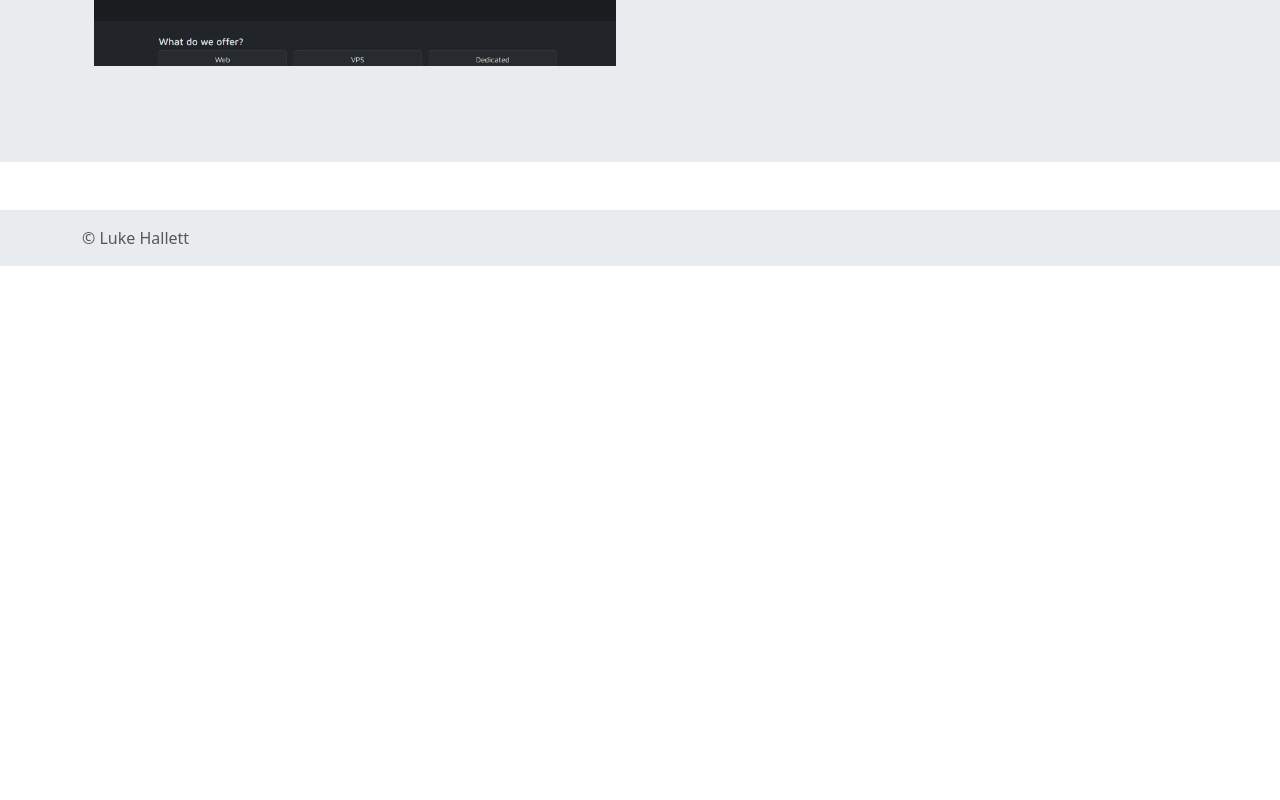
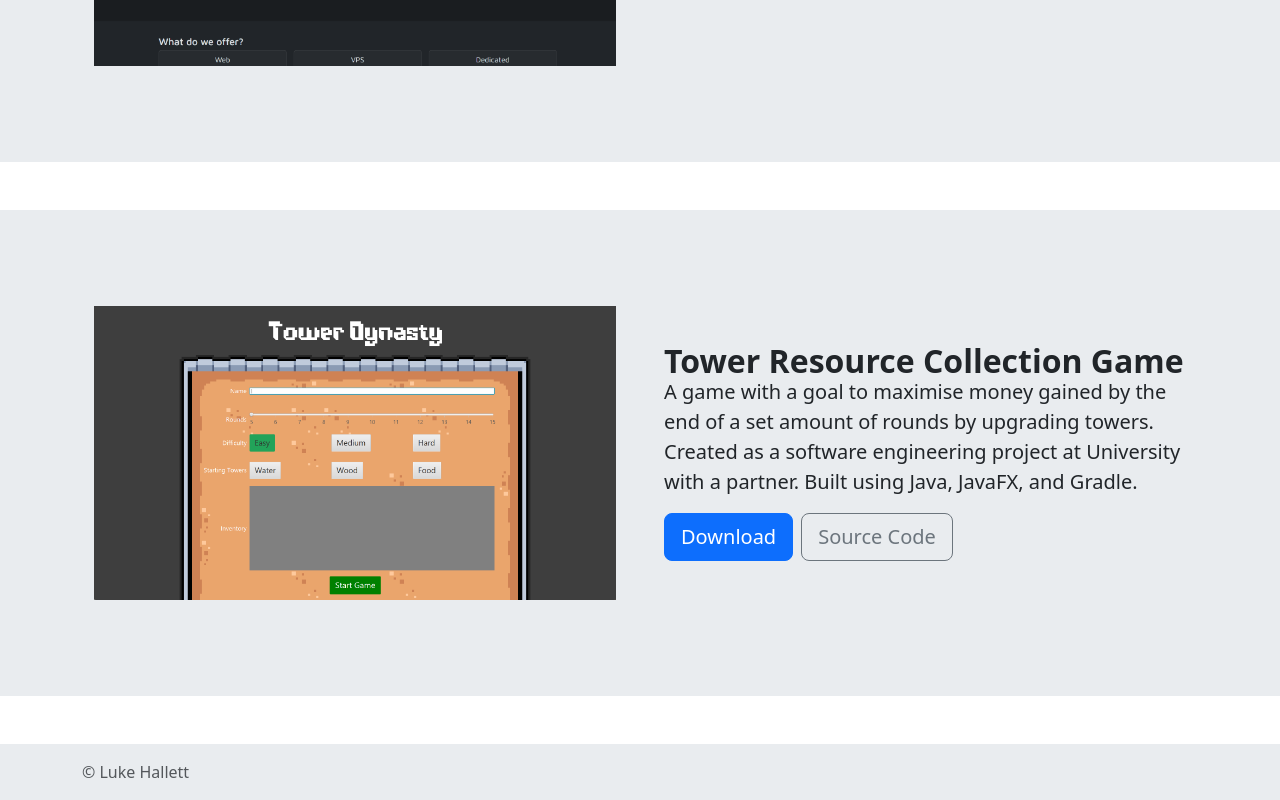
Before and after one commit to LukeHallett/lukeh.nz, a SvelteKit app: page /portfolio in a window 1280 px wide. Shown: the part 1360-2160 px from the top of the page. Before the commit the page ends 1626 px from the top, so only its background shows below. Built offline with nearby package versions, Linux system fonts and the light colour scheme.

Commit message:
SENG201 project on portfolio

```diff
--- a/src/routes/portfolio/+page.svelte
+++ b/src/routes/portfolio/+page.svelte
@@ -5,6 +5,7 @@
 <script lang="ts">
     import bbch from '$lib/assets/bbch.jpg';
     import hybergg from '$lib/assets/hybergg.png';
+    import seng201 from '$lib/assets/seng201.png';
 </script>
 
 <div class="bg-body-secondary mb-5">
@@ -62,26 +63,26 @@
     </div>
 </div>
 
-<!--<div class="bg-body-secondary mb-5">-->
-<!--    <div class="container col-xxl-8 px-4 py-5">-->
-<!--        <div class="row flex-lg-row-reverse align-items-center g-5 py-5">-->
-<!--            <div class="col-lg-6">-->
-<!--                <h2 class="fw-bold lh-1 mb-0">Tower Resource Collection Game</h2>-->
+<div class="bg-body-secondary mb-5">
+    <div class="container col-xxl-8 px-4 py-5">
+        <div class="row flex-lg-row-reverse align-items-center g-5 py-5">
+            <div class="col-lg-6">
+                <h2 class="fw-bold lh-1 mb-0">Tower Resource Collection Game</h2>
 
-<!--                <p class="lead">-->
-<!--                    A game with a goal to maximise money gained by the end of a set amount of rounds by upgrading towers.-->
-<!--                    Created as a software engineering project at University with a partner. Built using Java, JavaFX, and Gradle.-->
-<!--                </p>-->
+                <p class="lead">
+                    A game with a goal to maximise money gained by the end of a set amount of rounds by upgrading towers.
+                    Created as a software engineering project at University with a partner. Built using Java, JavaFX, and Gradle.
+                </p>
 
-<!--                <div class="d-grid gap-2 d-md-flex justify-content-md-start">-->
-<!--                    <a class="btn btn-primary btn-lg" href="#" target="_blank">Download</a>-->
-<!--                    <a class="btn btn-outline-secondary btn-lg" href="#" target="_blank">Source Code</a>-->
-<!--                </div>-->
-<!--            </div>-->
+                <div class="d-grid gap-2 d-md-flex justify-content-md-start">
+                    <a class="btn btn-primary btn-lg" href="/downloads/seng201.jar" target="_blank">Download</a>
+                    <a class="btn btn-outline-secondary btn-lg" href="https://github.com/Fudgeey/uc-seng201-project" target="_blank">Source Code</a>
+                </div>
+            </div>
 
-<!--            <div class="col-10 col-sm-8 col-lg-6">-->
-<!--                <img src={bbch} class="d-block mx-lg-auto img-fluid" alt="Bootstrap Themes" loading="lazy">-->
-<!--            </div>-->
-<!--        </div>-->
-<!--    </div>-->
-<!--</div>-->
+            <div class="col-10 col-sm-8 col-lg-6">
+                <img src={seng201} class="d-block mx-lg-auto img-fluid" alt="Bootstrap Themes" loading="lazy">
+            </div>
+        </div>
+    </div>
+</div>
```
Also changed, not shown: src/lib/assets/seng201.png (added), 1 other file (tests, documents, lock files or other folders).
